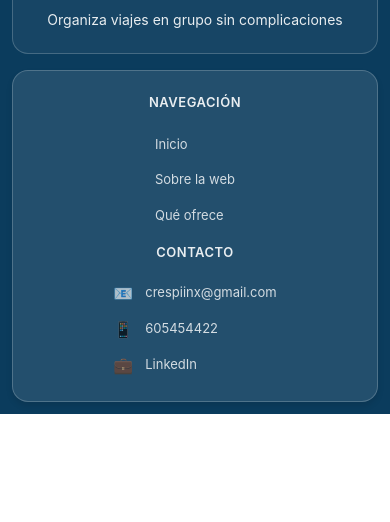
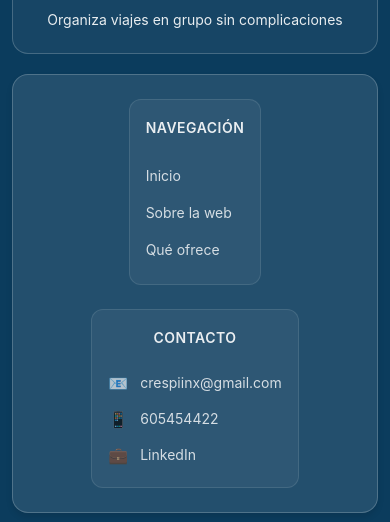
Before and after one commit to Daniel-Crespo-Miguel/TripSync, a React (Vite) app: page / in a window 390 px wide. Shown: the part 3367-3889 px from the top of the page. Before the commit the page ends 3781 px from the top, so only its background shows below. Built offline with nearby package versions, Linux system fonts and the light colour scheme; no server answers.

Commit message:
Ajustes responsive completos

```diff
--- a/src/pages/Activities.tsx
+++ b/src/pages/Activities.tsx
@@ -652,8 +652,8 @@ function Activities() {
       <div className="text-center mb-5">
         <h1 className="m-0">Actividades</h1>
         <p className="text-muted mb-0">Propuestas del grupo. Vota y decide qué hacer durante el viaje.</p>
-        <div className="mt-4">
-          <button className="btn btn-primary me-2" onClick={() => navigate(`/grupo/${id}`)}>
+        <div className="mt-4" style={{ display: 'flex', justifyContent: 'center', gap: '1rem', flexWrap: 'wrap' }}>
+          <button className="btn btn-primary" onClick={() => navigate(`/grupo/${id}`)}>
             Volver al grupo
           </button>
           <button className="btn btn-success" onClick={() => {
--- a/src/styles/global.css
+++ b/src/styles/global.css
@@ -917,16 +917,31 @@ body {
   .footer-content-card {
     width: 100%;
     min-height: auto;
+    padding: 2rem 1.5rem;
   }
 
   .footer-columns {
     grid-template-columns: 1fr;
-    gap: 1.5rem;
+    gap: 2rem;
+    align-items: center;
+    justify-items: center;
   }
 
   .footer-column {
     align-items: center;
     text-align: center;
+    padding: 1rem;
+    background: rgba(255, 255, 255, 0.05);
+    border-radius: 12px;
+    border: 1px solid rgba(255, 255, 255, 0.1);
+  }
+
+  .footer-title {
+    text-align: center;
+  }
+
+  .footer-navigation, .footer-contact {
+    width: 100%;
   }
 
   .footer-logo-large {
@@ -949,7 +964,7 @@ body {
   }
 
   .footer-content {
-    gap: 1rem;
+    gap: 1.25rem;
   }
 
   .footer-brand-block {
@@ -957,15 +972,16 @@ body {
   }
 
   .footer-content-card {
-    padding: 1.5rem;
+    padding: 1.5rem 1rem;
   }
 
   .footer-columns {
-    gap: 1rem;
+    gap: 1.5rem;
   }
 
   .footer-column {
-    gap: 0.75rem;
+    gap: 1rem;
+    padding: 1.25rem 1rem;
   }
 
   .footer-logo-large {
@@ -978,11 +994,11 @@ body {
   }
 
   .footer-title {
-    font-size: 0.8125rem;
+    font-size: 0.875rem;
   }
 
   .footer-link, .footer-contact-item {
-    font-size: 0.8125rem;
+    font-size: 0.875rem;
   }
 }
 
--- a/src/styles/group-tabs.css
+++ b/src/styles/group-tabs.css
@@ -405,11 +405,14 @@
 
   .tabs-nav {
     padding-bottom: 0.5rem;
+    flex-wrap: wrap;
   }
 
   .tab-item {
     padding: 0.75rem 1rem;
     font-size: 0.75rem;
+    flex: 1 1 calc(50% - 0.5rem);
+    min-width: 120px;
   }
 
   .section-card {
@@ -461,6 +464,8 @@
   .tab-item {
     padding: 0.5rem 0.75rem;
     font-size: 0.7rem;
+    flex: 1 1 100%;
+    min-width: auto;
   }
 
   .section-card {
```
